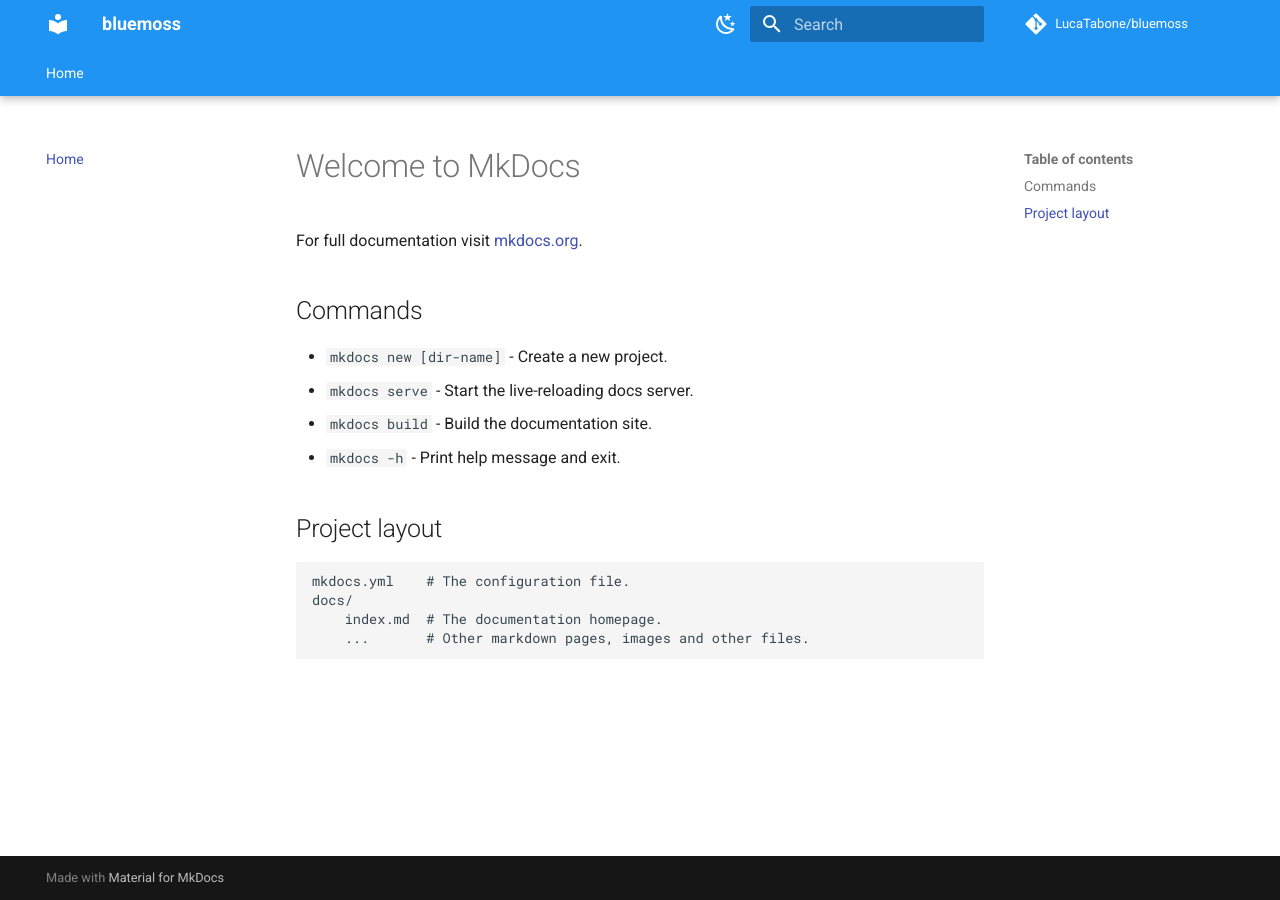
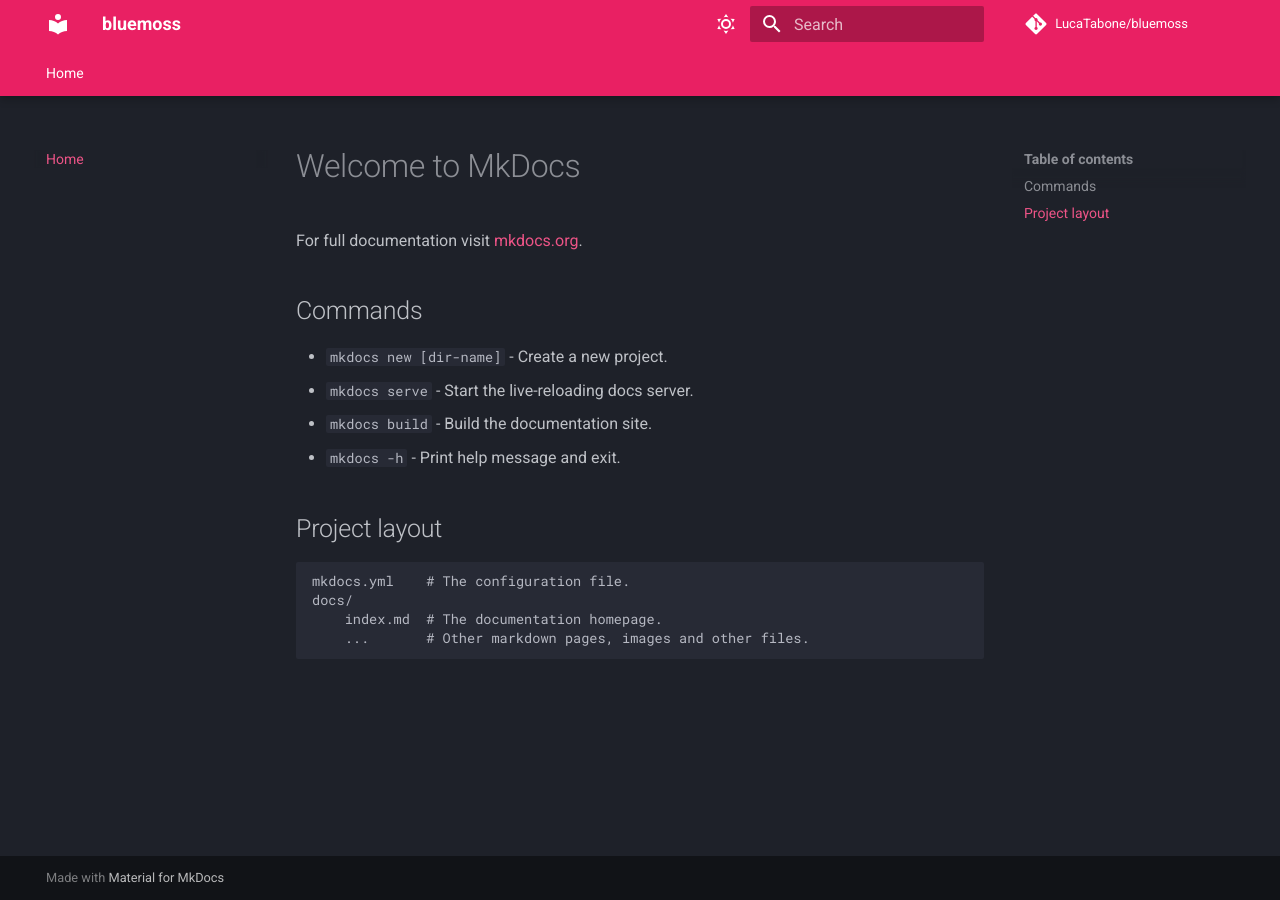
Before and after one commit to LucaTabone/bluemoss, an MkDocs documentation site: the page built from docs/index.md, in a window 1280 px wide. Built offline with MkDocs 1.6.1 and Material for MkDocs 9.7.7, drawn with Linux system fonts in a browser that asks for light colours; comment, search, counter and statistics services are not loaded.

Commit message:
fixed dark/light themes on mkdocs

```diff
--- a/docs/scripts/highlight.js
+++ b/docs/scripts/highlight.js
@@ -80,7 +80,7 @@ function isDarkTheme() {
   const data = JSON.parse(raw);
 
   if (data) {
-    return data.color.scheme == 'default';
+    return data.color.scheme == 'slate';
   }
 
   return false;
@@ -90,9 +90,9 @@ function isDarkTheme() {
 // elements will not be available at the same time
 document.body.addEventListener('click', (event) => {
   if (event.target.id == '__palette_1') {
+    highlightAll(true);
+  } else if (event.target.id == '__palette_2') {
     highlightAll(false);
-  } else if (event.target.id == '__palette_2') {
-    highlightAll(true);
   }
 });
 
--- a/mkdocs.yml
+++ b/mkdocs.yml
@@ -11,18 +11,18 @@ strict: true
 theme:
   name: material
   palette:
+    - scheme: slate
+      primary: pink
+      accent: pink
+      toggle:
+        icon: material/weather-sunny
+        name: Switch to light mode
     - scheme: sunny
-      primary: blue
-      accent: amber
+      primary: lime
+      accent: lime
       toggle:
         icon: material/weather-night
         name: Switch to dark mode
-    - scheme: default
-      primary: indigo
-      accent: deep orange
-      toggle:
-        icon: material/weather-sunny
-        name: Switch to light mode
   features:
     - navigation.tabs
     - navigation.tabs.sticky
```
